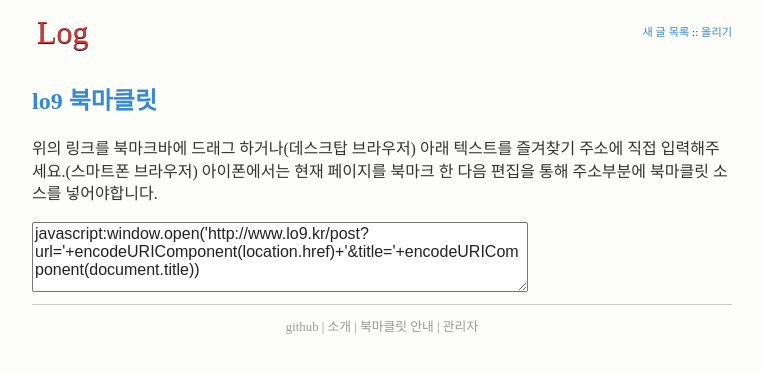
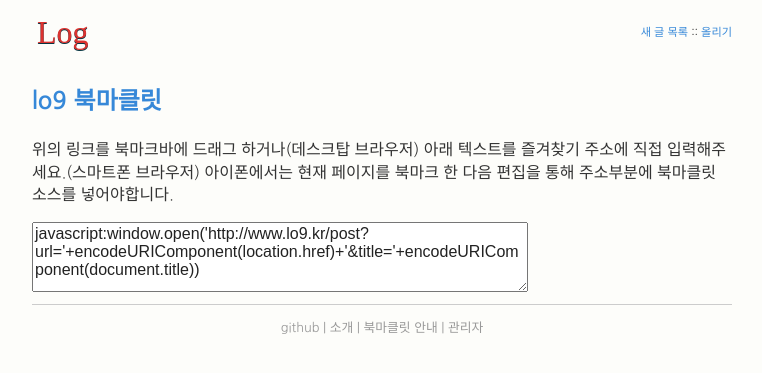
Before and after one commit to sungchi/lo9, a Flask app: page /bookmarklet in a window 1280 px wide. Shown: the top 373 px of the page, without its empty margins (258-1020 px from the left). Run offline with Flask 2, Linux system fonts and the light colour scheme; parts of the project's set-up code (start-up, migrations or seed data) failed here and were passed over; some web fonts are replaced.

Commit message:
google webfonts: nanum gothic

```diff
--- a/application/static/css/main.css
+++ b/application/static/css/main.css
@@ -1,3 +1,4 @@
+@import url(http://fonts.googleapis.com/earlyaccess/nanumgothic.css);
 article, aside, details, figcaption, figure, footer, header, hgroup, nav, section { display: block; }
 audio, canvas, video { display: inline-block; *display: inline; *zoom: 1; }
 audio:not([controls]) { display: none; }
@@ -69,7 +70,7 @@ td { vertical-align: top; }
 /* ===== Primary Styles ========================================================
    Author: sungchi
    ========================================================================== */
-#lo9 { max-width: 700px; margin: 0 auto; font-family: 'NanumGothicWeb'; color: #333; background: #FDFDFA; padding: 0 0.8em; }
+#lo9 { max-width: 700px; margin: 0 auto; font-family: 'Nanum Gothic', serif; color: #333; background: #FDFDFA; padding: 0 0.8em; }
 #body { min-height: 200px; }
 #body a { text-decoration: none; color: #333; }
 #body a:visited { text-decoration: none; }
--- a/application/templates/base.html
+++ b/application/templates/base.html
@@ -8,7 +8,6 @@
     <link rel="shortcut icon" href="/favicon.ico" />
     <link rel="stylesheet" href="/static/css/main.css?v=1" />
     <link href='http://fonts.googleapis.com/css?family=Seaweed+Script' rel='stylesheet' type='text/css'>
-    <link href='http://api.mobilis.co.kr/webfonts/css/?fontface=NanumGothicWeb' rel='stylesheet' type='text/css' />
     <link rel="apple-touch-icon-precomposed" sizes="114x114" href="/static/img/apple-touch-icon-114x114-precomposed.png">
     <link rel="apple-touch-icon-precomposed" sizes="72x72" href="/static/img/apple-touch-icon-72x72-precomposed.png">
     <link rel="apple-touch-icon-precomposed" href="/static/img/apple-touch-icon-57x57-precomposed.png">
```
